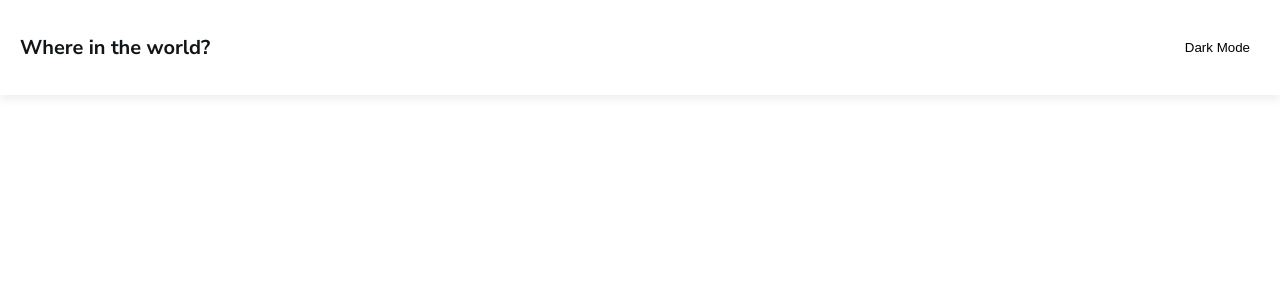
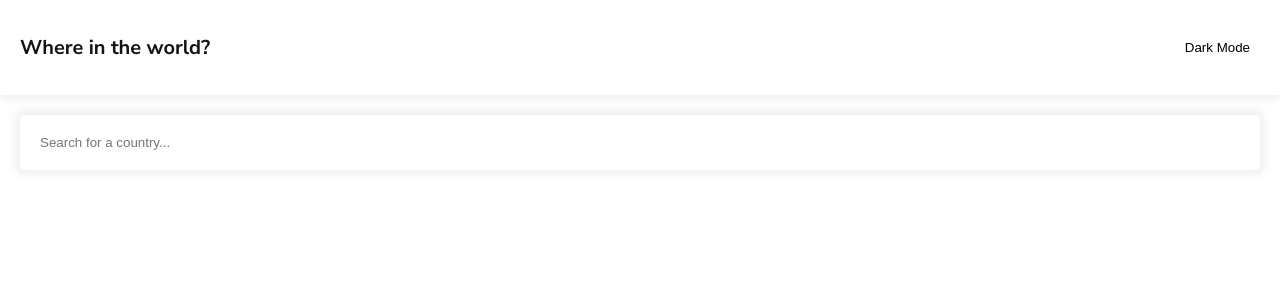
Before and after one commit to briangesteban/fem-rest-countries-api, a React (Vite) app: page / in a window 1280 px wide. Shown: the top 300 px of the page. Built offline with nearby package versions, Linux system fonts and the light colour scheme.

Commit message:
Add Search Bar

```diff
--- a/src/App.scss
+++ b/src/App.scss
@@ -1 +1,5 @@
 @use "./styles/partials/resets" as *;
+
+main {
+    width: 100%;
+}
--- a/src/App.tsx
+++ b/src/App.tsx
@@ -1,5 +1,6 @@
 import { useState } from "react";
 import { Header } from "./components/Header/Header";
+import { SearchBar } from "./components/SearchBar/SearchBar";
 import "./App.scss";
 
 const App = () => {
@@ -8,6 +9,9 @@ const App = () => {
   return (
     <>
       <Header lightMode={lightMode} setLightMode={setLightMode} />
+      <main>
+        <SearchBar />
+      </main>
     </>
   );
 };
--- a/src/components/Header/header.scss
+++ b/src/components/Header/header.scss
@@ -4,10 +4,10 @@
 .header {
     @include dp-flex-block(row, wrap);
     @include flex-center(null, center);
-    box-shadow: 0 0.5rem 0.8rem #00000010;
+    align-self: flex-start;
+    box-shadow: $shadow-bottom;
     width: 100%;
     padding: 3rem 2rem;
-    margin-bottom: auto;
 
     &__title {
         margin-right: auto;
--- /dev/null
+++ b/src/components/SearchBar/SearchBar.tsx
@@ -0,0 +1,15 @@
+import "./search-bar.scss";
+
+const SearchBar = () => {
+  return (
+    <section className="search-bar">
+      <input
+        className="search-bar__field"
+        type="search"
+        placeholder="Search for a country..."
+      />
+    </section>
+  );
+};
+
+export { SearchBar };
--- /dev/null
+++ b/src/components/SearchBar/search-bar.scss
@@ -0,0 +1,14 @@
+@use "../../styles/partials/colors" as *;
+
+.search-bar {
+    padding: 2rem;
+
+    &__field {
+        background-color: $lght-mode-elements;
+        box-shadow: $shadow-spread;
+        border: none;
+        border-radius: 0.5rem;
+        width: 100%;
+        padding: 2rem;
+    }
+}
--- a/src/styles/partials/_colors.scss
+++ b/src/styles/partials/_colors.scss
@@ -1,4 +1,4 @@
-//////// Color Variables ////////
+//////// Colors and Shadow Variables ////////
 
 // Color Palette
 $clr-drk-blue: hsl(209, 23%, 22%);
@@ -7,6 +7,10 @@ $clr-vdrk-200-blue: hsl(200, 15%, 8%);
 $clr-drk-gray: hsl(0, 0%, 52%);
 $clr-vlght-gray: hsl(0, 0%, 98%);
 $clr-white: hsl(0, 0%, 100%);
+
+// Shadow
+$shadow-bottom: 0 0.5rem 0.8rem #00000010;
+$shadow-spread: 0 0 0.8rem 0.5rem #00000010;
 
 // Light Mode
 $lght-mode-elements: $clr-white;
--- a/src/styles/partials/_resets.scss
+++ b/src/styles/partials/_resets.scss
@@ -33,7 +33,6 @@ body {
 // Change display and set minimum height
 #root {
   @include dp-flex-block(column, nowrap);
-  @include flex-center(center, center);
   min-height: 100vh;
   width: 100%;
 }
```
